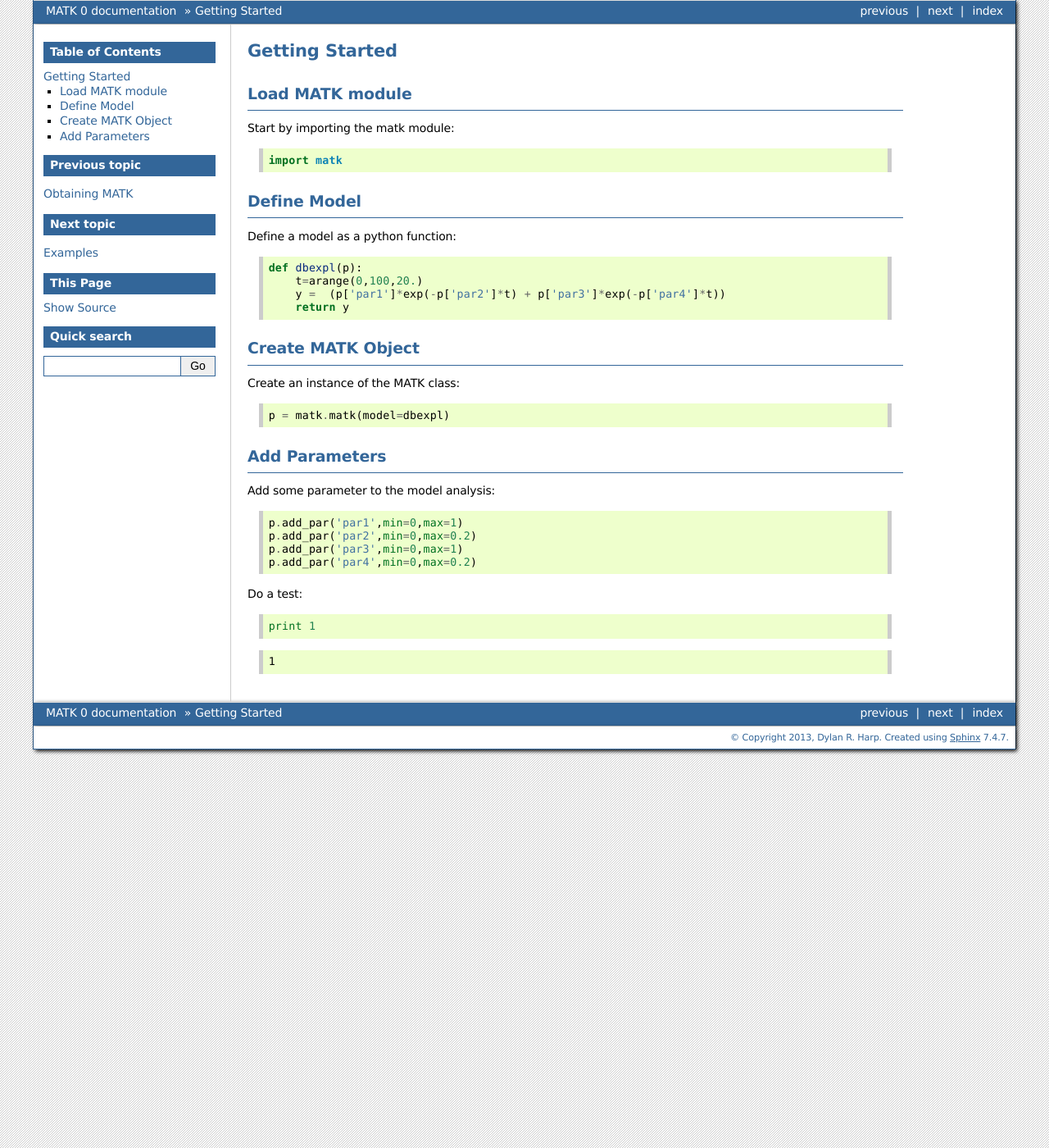
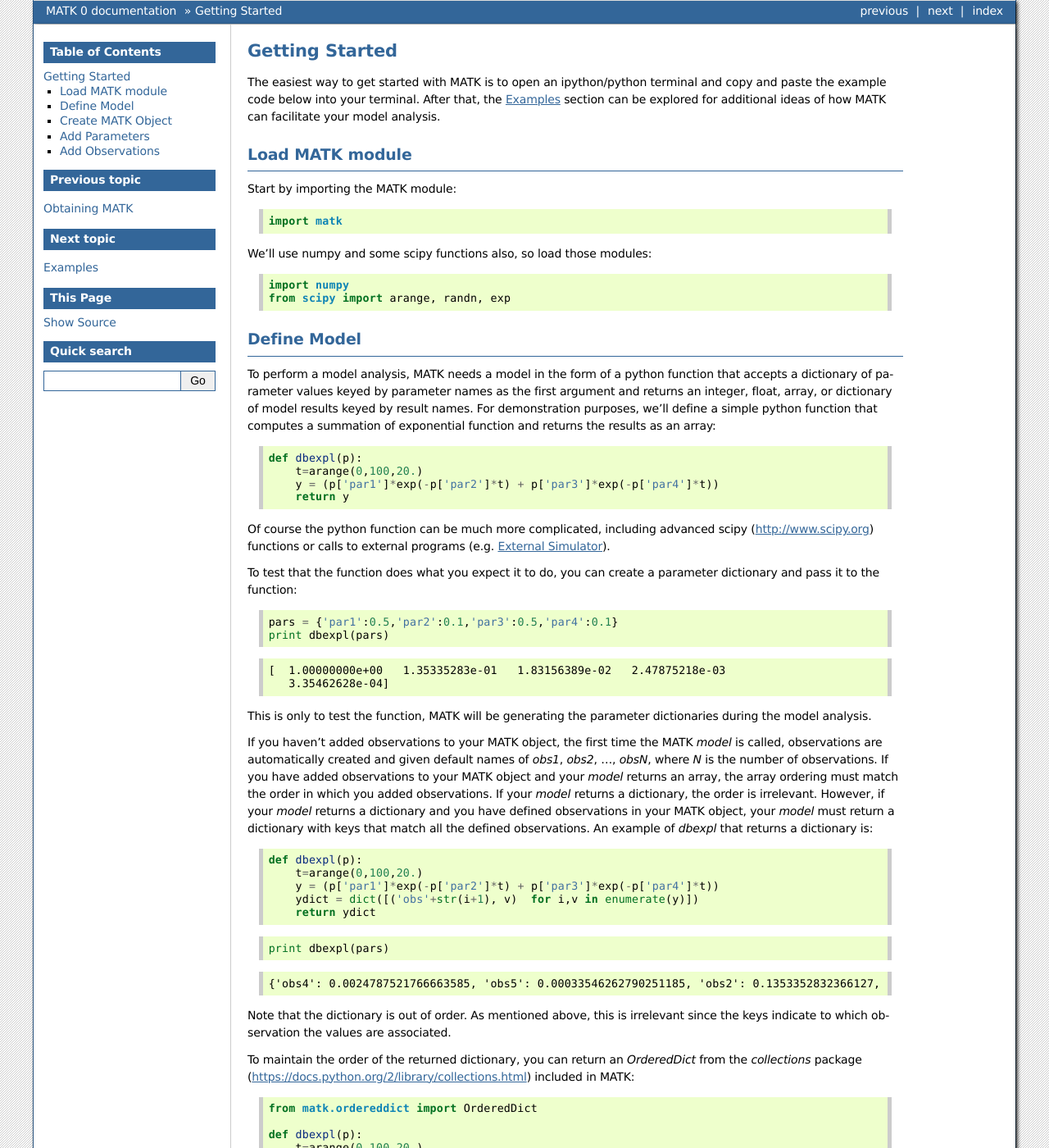
Before and after one commit to dharp/matk, a Sphinx documentation site: the page built from manual/source/getting_started.rst, in a window 1280 px wide and 1400 px high. Shown: the whole window at 82% size. Built offline with Sphinx 7.4.7, drawn with Linux system fonts in a browser that asks for light colours; formulas are drawn with MathJax 3; some of the changed text lies outside the part shown.

Commit message:
Added more getting started documentation

```diff
--- a/manual/source/example.rst
+++ b/manual/source/example.rst
@@ -1,6 +1,7 @@
-
 .. toctree::
     :maxdepth: 2
+
+.. _examples:
 
 Examples
 ========
--- a/manual/source/example_fehm.rst
+++ b/manual/source/example_fehm.rst
@@ -1,3 +1,5 @@
+.. _ext-sim:
+
 External Simulator
 ------------------
 
--- a/manual/source/getting_started.rst
+++ b/manual/source/getting_started.rst
@@ -1,33 +1,101 @@
 Getting Started
 ===============
+
+The easiest way to get started with MATK is to open an ipython/python terminal and copy and paste the example code below into your terminal. After that, the :ref:`examples` section can be explored for additional ideas of how MATK can facilitate your model analysis.
 
 .. toctree::
 
 Load MATK module
 ----------------
 
-Start by importing the matk module:
+Start by importing the MATK module:
 
 .. testcode::
 
     import matk
 
+We'll use numpy and some scipy functions also, so load those modules:
+
+.. testcode::
+
+    import numpy
+    from scipy import arange, randn, exp
+
 Define Model
 ------------
 
-Define a model as a python function:
+To perform a model analysis, MATK needs a model in the form of a python function that accepts a dictionary of parameter values keyed by parameter names as the first argument and returns an integer, float, array, or dictionary of model results keyed by result names.
+For demonstration purposes, we'll define a simple python function that computes a summation of exponential function and returns the results as an array:
 
 .. testcode::
 
     def dbexpl(p):
         t=arange(0,100,20.)
-        y =  (p['par1']*exp(-p['par2']*t) + p['par3']*exp(-p['par4']*t))
+        y = (p['par1']*exp(-p['par2']*t) + p['par3']*exp(-p['par4']*t))
         return y
+
+Of course the python function can be much more complicated, including advanced scipy (`<http://www.scipy.org>`_) functions or calls to external programs (e.g. :ref:`ext-sim`).
+
+To test that the function does what you expect it to do, you can create a parameter dictionary and pass it to the function:
+
+.. testcode::
+
+    pars = {'par1':0.5,'par2':0.1,'par3':0.5,'par4':0.1}
+    print dbexpl(pars)
+
+.. testoutput::
+
+    [  1.00000000e+00   1.35335283e-01   1.83156389e-02   2.47875218e-03
+       3.35462628e-04]
+
+This is only to test the function, MATK will be generating the parameter dictionaries during the model analysis.
+
+If you haven't added observations to your MATK object, the first time the MATK *model* is called, observations are automatically created and given default names of *obs1*, *obs2*, ..., *obsN*, where *N* is the number of observations. If you have added observations to your MATK object and your *model* returns an array, the array ordering must match the order in which you added observations. If your *model* returns a dictionary, the order is irrelevant. However, if your *model* returns a dictionary and you have defined observations in your MATK object, your *model* must return a dictionary with keys that match all the defined observations. An example of *dbexpl* that returns a dictionary is:
+
+.. testcode::
+
+    def dbexpl(p):
+        t=arange(0,100,20.)
+        y = (p['par1']*exp(-p['par2']*t) + p['par3']*exp(-p['par4']*t))
+        ydict = dict([('obs'+str(i+1), v)  for i,v in enumerate(y)])
+        return ydict
+
+.. testcode::
+
+    print dbexpl(pars)
+
+.. testoutput::
+
+    {'obs4': 0.0024787521766663585, 'obs5': 0.00033546262790251185, 'obs2': 0.1353352832366127, 'obs3': 0.018315638888734179, 'obs1': 1.0}
+
+Note that the dictionary is out of order. As mentioned above, this is irrelevant since the keys indicate to which observation the values are associated.
+
+To maintain the order of the returned dictionary, you can return an *OrderedDict* from the *collections* package (`<https://docs.python.org/2/library/collections.html>`_) included in MATK:
+
+.. testcode::
+
+    from matk.ordereddict import OrderedDict
+
+    def dbexpl(p):
+        t=arange(0,100,20.)
+        y = (p['par1']*exp(-p['par2']*t) + p['par3']*exp(-p['par4']*t))
+        ydict = OrderedDict([('obs'+str(i+1), v)  for i,v in enumerate(y)])
+        return ydict
+
+.. testcode::
+
+    print dbexpl(pars)
+
+.. testoutput::
+
+    OrderedDict([('obs1', 1.0), ('obs2', 0.1353352832366127), ('obs3', 0.018315638888734179), ('obs4', 0.0024787521766663585), ('obs5', 0.00033546262790251185)])
+
+As mentioned, while dictionary ordering may be desirable, it is not required by MATK.
 
 Create MATK Object
 ------------------
 
-Create an instance of the MATK class:
+Create an instance of the MATK class specifying the function created above as the *model* using a keyword argument:
 
 .. testcode::
 
@@ -36,21 +104,137 @@
 Add Parameters
 --------------
 
-Add some parameter to the model analysis:
+Add parameters to the model analysis matching those in the MATK model:
 
 .. testcode::
 
-    p.add_par('par1',min=0,max=1)
-    p.add_par('par2',min=0,max=0.2)
-    p.add_par('par3',min=0,max=1)
-    p.add_par('par4',min=0,max=0.2)
+    p.add_par('par1',min=0,max=1,value=0.5)
+    p.add_par('par2',min=0,max=0.2,value=0.1)
+    p.add_par('par3',min=0,max=1,value=0.5)
+    p.add_par('par4',min=0,max=0.2,value=0.1)
 
-Do a test:
+Check current parameter values:
 
 .. testcode::
 
-    print 1
+   print p.parvalues
+
+.. testoutput::
+
+    [0.5, 0.1, 0.5, 0.1]
+
+and parameter names:
+
+.. testcode::
+
+    print p.parnames
+
+.. testoutput::
+
+    ['par1', 'par2', 'par3', 'par4']
+
+and other useful information:
+
+.. testcode::
+
+    print p.parmins
+
+.. testoutput::
+
+    [0, 0, 0, 0]
+
+.. testcode::
+
+    print p.parmaxs
+
+.. testoutput::
+
+    [1, 0.2, 1, 0.2]
+
+You can also access parameters using the MATK *pars* dictionary:
+
+.. testcode::
+
+    print p.pars
+
+.. testoutput::
+
+    OrderedDict([('par1', <Parameter 'par1', 0.5, bounds=[0:1]>), ('par2', <Parameter 'par2', 0.1, bounds=[0:0.2]>), ('par3', <Parameter 'par3', 0.5, bounds=[0:1]>), ('par4', <Parameter 'par4', 0.1, bounds=[0:0.2]>)])
+
+Individual parameters can be accessed using the *pars* dictionary as:
+
+.. testcode::
+
+    print p.pars['par1']
+
+.. testoutput::
+
+    <Parameter 'par1', 0.5, bounds=[0:1]>
+
+.. testcode::
+
+    print p.pars['par1'].value
+
+.. testoutput::
+
+    0.5
+
+.. testcode::
+
+    print p.pars['par1'].min
+
+.. testoutput::
+
+    0
+
+.. testcode::
+
+    print p.pars['par1'].max
 
 .. testoutput::
 
     1
+
+Add Observations
+----------------
+
+Observations are values that you want to compare model results to. These may be measurements that have been collected from the system you are modeling. Let's assume we have the following measurements for our system:
+
+.. testcode::
+
+    observations = [ 1., 0.14, 0.021, 2.4e-3, 3.4e-4]
+
+We'll add these to the model analysis using generic names as:
+
+.. testcode::
+
+    for i,o in enumerate(observations): p.add_obs( 'obs'+str(i+1), value=o)
+
+In cases where there are no observations (measurements) for comparison, the *value* keyword argument can be omitted.
+Check observation values and names:
+
+.. testcode::
+
+    print p.obsvalues
+
+.. testoutput::
+
+    [1.0, 0.14, 0.021, 0.0024, 0.00034]
+
+.. testcode::
+
+    print p.obsnames
+
+.. testoutput::
+
+    ['obs1', 'obs2', 'obs3', 'obs4', 'obs5']
+
+Similar to parameters, observations can be accessed using the *obs* dictionary:
+
+.. testcode::
+
+    print p.obs['obs1'].value
+
+.. testoutput::
+
+    1.0
```
